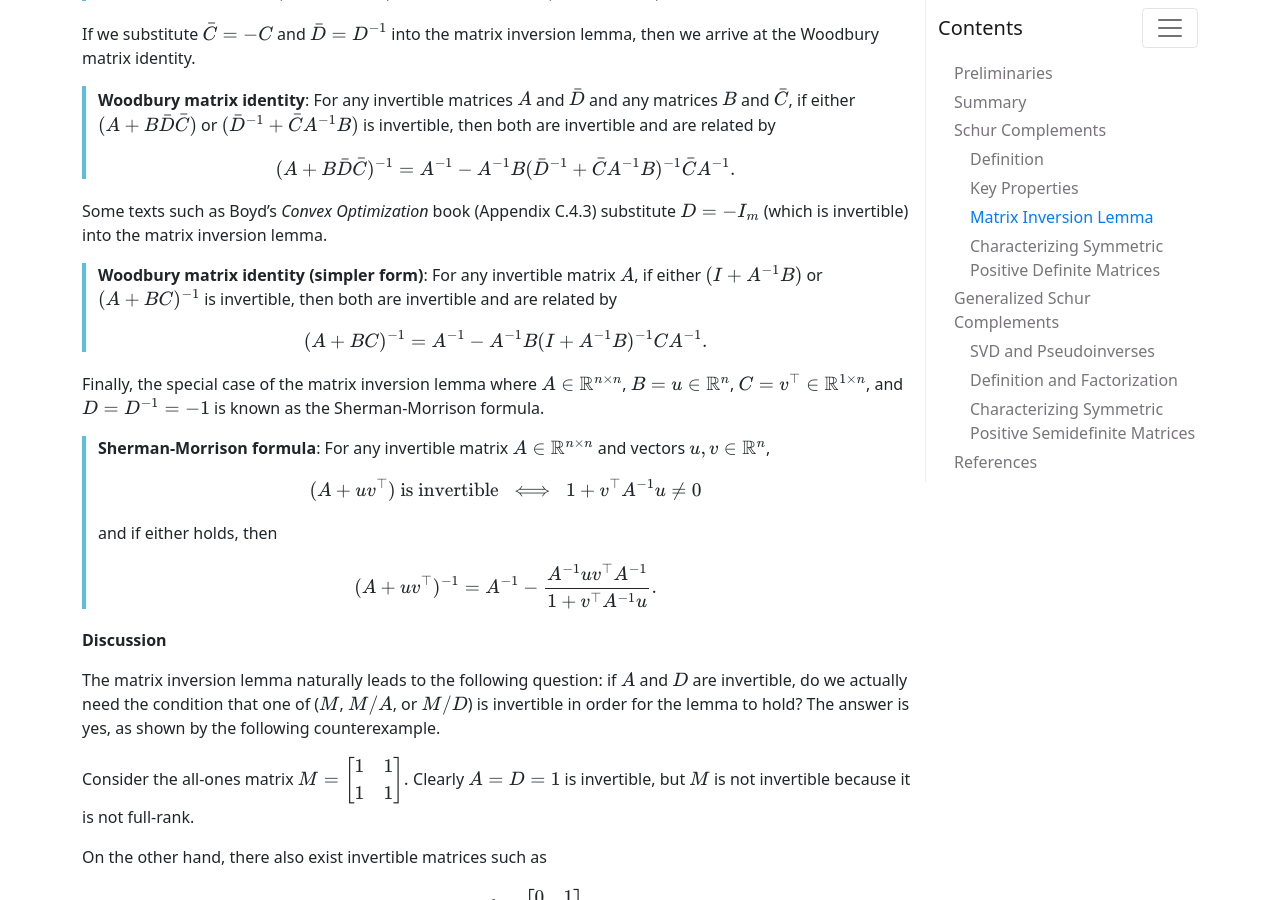
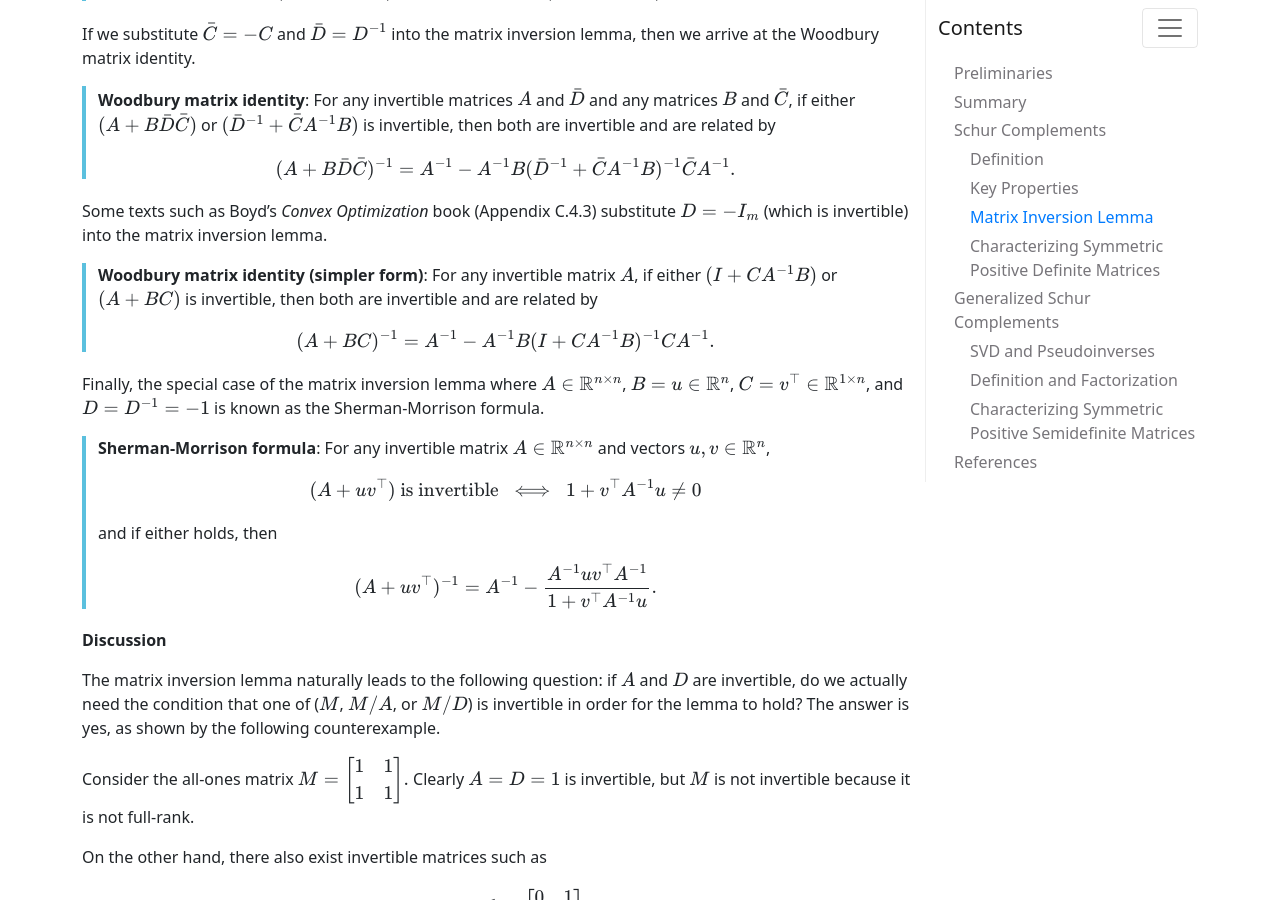
Before and after one commit to chrisyeh96/chrisyeh96.github.io, a Jekyll site: the page built from _posts/2021-05-19-schur-complement.md, in a window 1280 px wide and 900 px high, scrolled down 3772 px. Built offline with Jekyll 4.4.1, drawn with Linux system fonts in a browser that asks for light colours; some of the changed text lies outside the part shown.

Commit message:
Schur Complements: fix typo in Woodbury matrix identity (simpler form)

```diff
--- a/_posts/2021-05-19-schur-complement.md
+++ b/_posts/2021-05-19-schur-complement.md
@@ -317,11 +317,11 @@ Some texts such as Boyd's *Convex Optimization* book (Appendix C.4.3) substitute
 
 <section class="callout" markdown="block">
 
-**Woodbury matrix identity (simpler form)**: For any invertible matrix $$A$$, if either $$(I + A^{-1} B)$$ or $$(A + BC)^{-1}$$ is invertible, then both are invertible and are related by
+**Woodbury matrix identity (simpler form)**: For any invertible matrix $$A$$, if either $$(I + C A^{-1} B)$$ or $$(A + BC)$$ is invertible, then both are invertible and are related by
 
 $$
     (A + BC)^{-1}
-    = A^{-1} - A^{-1} B (I + A^{-1} B)^{-1} C A^{-1}.
+    = A^{-1} - A^{-1} B (I + C A^{-1} B)^{-1} C A^{-1}.
 $$
 
 </section>
```
Also changed, not shown: other parts of _posts/2021-05-19-schur-complement.md (+1 -1 lines).
